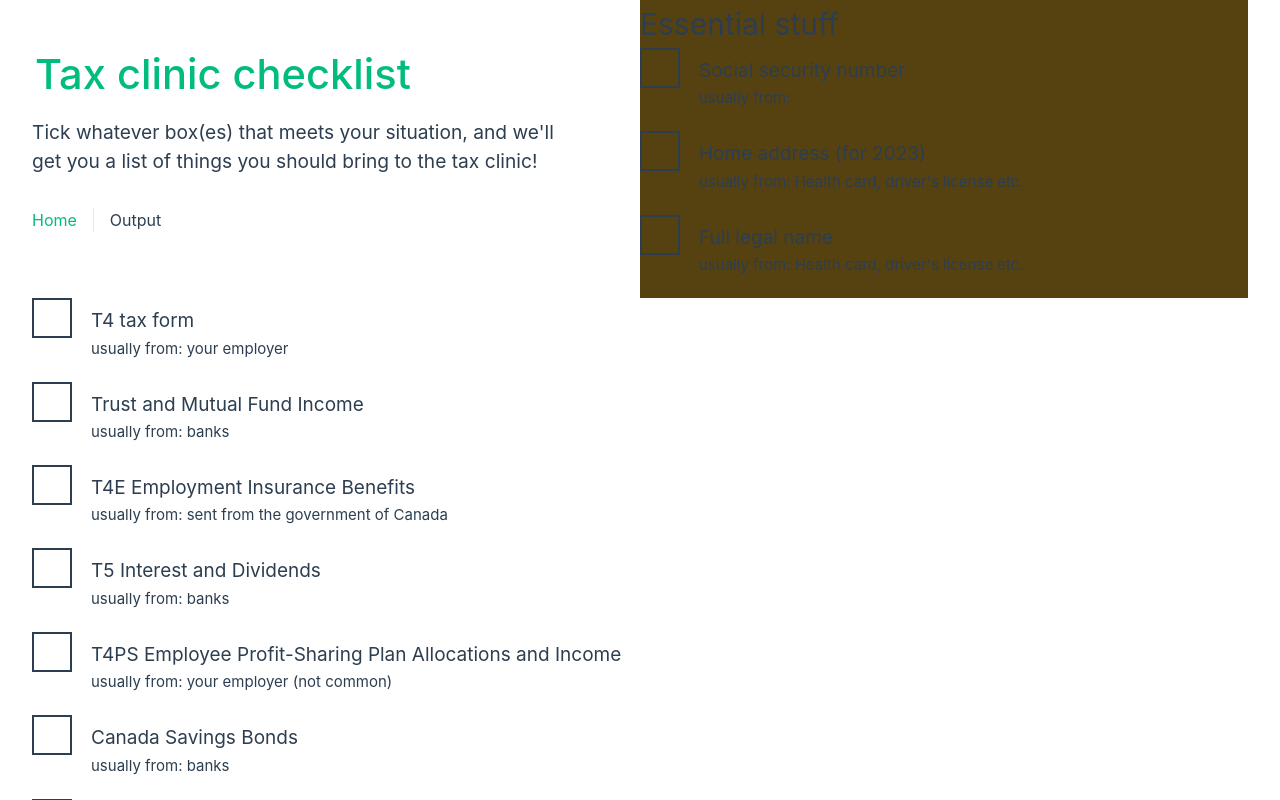
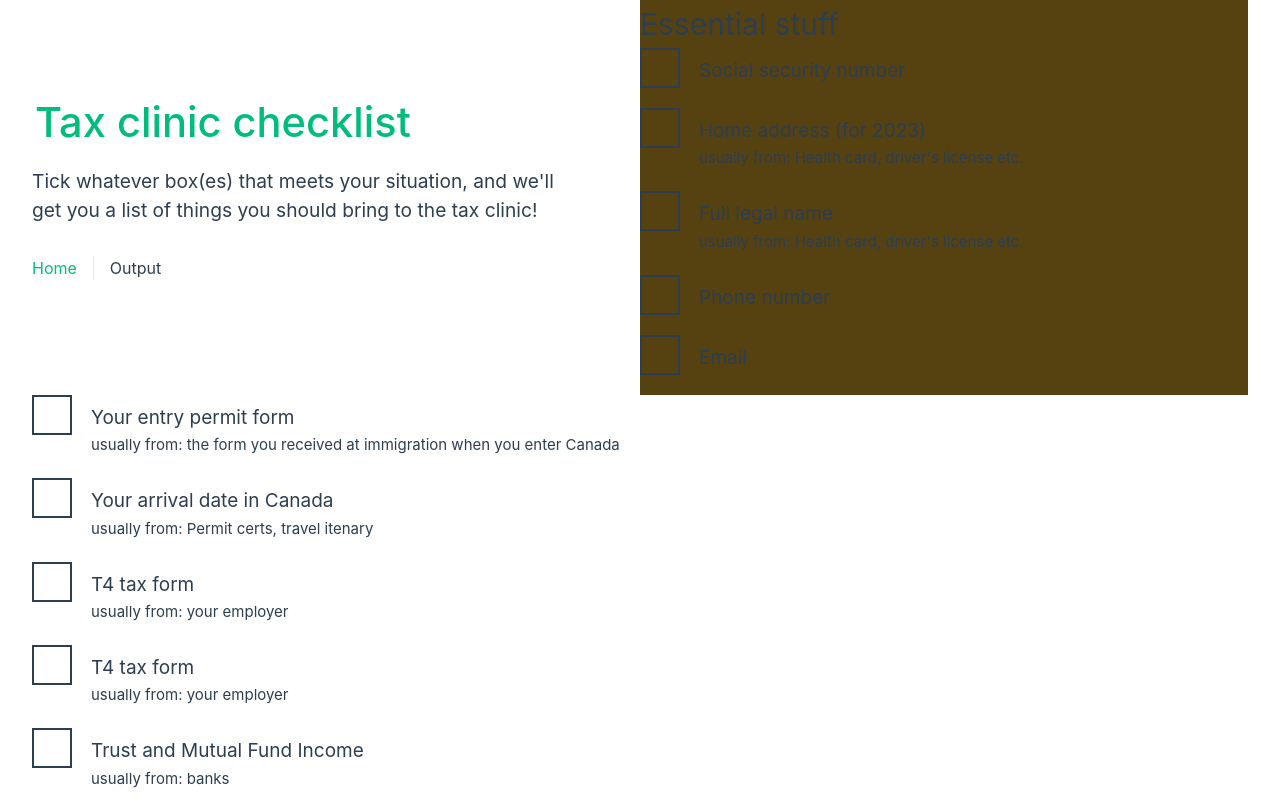
Before and after one commit to thomassth/tax-prep, a Vue app: page /output in a window 1280 px wide. Shown: the top 800 px of the page. Built offline with nearby package versions, Linux system fonts and the light colour scheme.

Commit message:
newcomer basics

```diff
--- a/src/components/EssentialItem.vue
+++ b/src/components/EssentialItem.vue
@@ -34,7 +34,7 @@ const items = ref(
                     <template #heading>
                         {{ item.heading }}
                     </template>
-                    <template #hints> usually from: {{ item.source }} </template>
+                    <template #hints v-if="item.source"> usually from: {{ item.source }} </template>
                 </ChecklistItem>
             </template>
         </div>
--- a/src/data/main_list.json
+++ b/src/data/main_list.json
@@ -13,6 +13,29 @@
       "id": "name",
       "name": "Full legal name",
       "source": "Health card, driver's license etc."
+    },
+    {
+      "id": "phone",
+      "name": "Phone number"
+    },
+    {
+      "id": "email",
+      "name": "Email"
+    },
+    {
+      "id": "permit",
+      "name": "Your entry permit form",
+      "source": "the form you received at immigration when you enter Canada"
+    },
+    {
+      "id": "arrivalDate",
+      "name": "Your arrival date in Canada",
+      "source": "Permit certs, travel itenary"
+    },
+    {
+      "id": "T4",
+      "name": "T4 tax form",
+      "source": "your employer"
     },
     {
       "id": "T4",
--- a/src/stores/output.ts
+++ b/src/stores/output.ts
@@ -4,8 +4,9 @@ import { output } from '../data/outputDb'
 export const useOutputStore = defineStore('output', () => {
   const outputGroup = new Map()
   outputGroup.set('essential', new Set(['name', 'ssn']))
-  outputGroup.set('address', new Set(['address']))
+  outputGroup.set('address', new Set(['address', 'phone', 'email']))
   outputGroup.set('work', new Set(['T4']))
+  outputGroup.set('newcomer', new Set(['permit', 'arrivalDate']))
   outputGroup.set('rent', new Set(['rental']))
   // TODO: better solution than this?
   return { outputGroup, outputDb: output.items }
```
